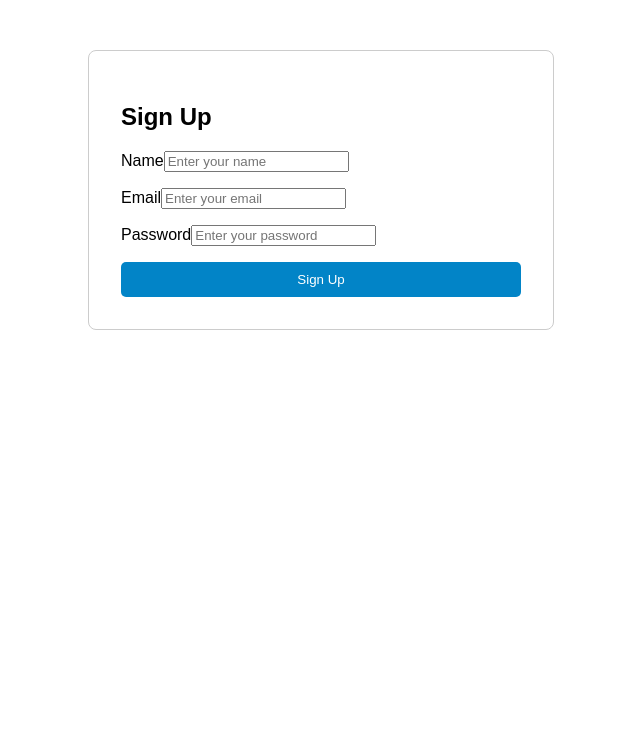
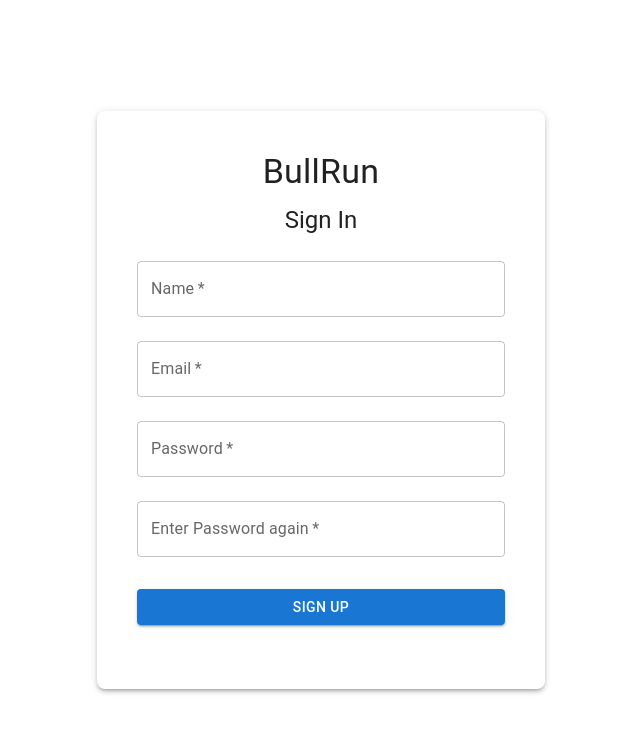
Before and after one commit to brennandavenport/BullRun, a React (Create React App) app: page /signup in a window 1280 px wide. Shown: the top 732 px of the page, without its empty margins (319-959 px from the left). Built offline with nearby package versions, Linux system fonts and the light colour scheme.

Commit message:
sign in complete

```diff
--- a/src/App.js
+++ b/src/App.js
@@ -9,6 +9,7 @@ import SignUp from "./pages/SignUp";
 import Portfolio from "./pages/Portfolio";
 import ProtectedRoute from "./ProtectedRoute";
 import { AuthProvider } from "./AuthContext";
+import UserSetup from "./pages/UserSetup";
 
 const App = () => {
   return (
@@ -18,6 +19,7 @@ const App = () => {
           <Route path="/" element={<Landing />} />
           <Route path="/signin" element={<SignIn />} />
           <Route path="/signup" element={<SignUp />} />
+          <Route path="/setup" element={<UserSetup />} />
 
           {/* Protected Routes */}
           <Route path="/portfolio" element={<ProtectedRoute element={<Portfolio />} />} />
--- a/src/pages/SignIn.jsx
+++ b/src/pages/SignIn.jsx
@@ -55,6 +55,11 @@ export default function SignIn() {
     }
   };
 
+  const handleSignUpClick = () => {
+    // Redirect to the SignUp page
+    navigate("/signup");
+  };
+
   return (
     <Box
       display="flex"
@@ -110,7 +115,7 @@ export default function SignIn() {
               >
                 Sign In
               </Button>
-              <Button fullWidth variant="outlined">
+              <Button fullWidth variant="outlined" onClick={handleSignUpClick} >
                 Sign Up
               </Button>
             </form>
--- a/src/pages/SignUp.jsx
+++ b/src/pages/SignUp.jsx
@@ -1,102 +1,147 @@
 import React, { useState } from 'react';
+import {
+  Box,
+  Button,
+  TextField,
+  Card,
+  CardContent,
+  Typography,
+} from "@mui/material";
+import { motion } from "framer-motion";
+import { useNavigate } from "react-router-dom";
 
-function SignUp() {
+export default function SignUp() {
   // State variables for form fields
+  const [email, setEmail] = useState('');
   const [name, setName] = useState('');
-  const [email, setEmail] = useState('');
   const [password, setPassword] = useState('');
+  const [password2, setPassword2] = useState('');
+  const [error, setError] = useState('');
+  const navigate = useNavigate();
 
-  // Handle form submission
-  const handleSubmit = (e) => {
+  const handleSubmit = async (e) => {
     e.preventDefault();
+    if (!email || !password || !password2) {
+      setError("Email and password are required");
+      return;
+    } else if (password !== password2) {
+      setError("Passwords do not match");
+      return;
+    }
 
-    // For demo purposes, we just console.log the values
-    console.log('Name:', name);
-    console.log('Email:', email);
-    console.log('Password:', password);
+    setError("");
+    console.log("Logging in with", { email, password });
+    try {
+      // Send a POST request to your Django backend
+      const response = await fetch("http://localhost:8000/auth/register/", {
+        method: "POST",
+        headers: {
+          "Content-Type": "application/json",
+        },
+        body: JSON.stringify({ name, email, password }),
+      });
 
-    // In a real app, you might send a request to your backend server here:
-    // fetch('/signup', { method: 'POST', body: JSON.stringify({ name, email, password }) })
+      const data = await response.json();
 
-    // Clear form fields after submission (optional)
-    setName('');
-    setEmail('');
-    setPassword('');
+      if (response.ok) {
+        console.log("Access token:", data.data?.tokens?.access);
+        localStorage.setItem("access_token", data.data.tokens.access);
+        localStorage.setItem("refresh_token", data.data.tokens.refresh);
+        localStorage.setItem("user", data.data.id); // Correctly access the user ID
+
+        // Redirect to the home page or dashboard
+        navigate("/");
+      } else {
+        // Handle errors from the backend
+        setError(data.detail || "Invalid credentials, try again");
+      }
+    } catch (err) {
+      console.error("Error during login:", err);
+      setError("An error occurred. Please try again.");
+    }
+
+    navigate("/setup");
   };
 
   return (
-    <div style={styles.container}>
-      <h2>Sign Up</h2>
-      <form style={styles.form} onSubmit={handleSubmit}>
-        <div style={styles.inputGroup}>
-          <label htmlFor="name">Name</label>
-          <input
-            id="name"
-            type="text"
+    <Box
+      display="flex"
+      alignItems="center"
+      justifyContent="center"
+      minHeight="100vh"
+      bgcolor="background.default"
+    >
+      <motion.div
+        initial={{ opacity: 0, y: -20 }}
+        animate={{ opacity: 1, y: 0 }}
+        transition={{ duration: 0.5 }}
+      >
+        <Card sx={{ width: 400, p: 3, borderRadius: 2, boxShadow: 3 }}>
+          <CardContent>
+            <Typography variant="h4" align="center" gutterBottom>
+              BullRun
+            </Typography>
+            <Typography variant="h5" align="center" gutterBottom>
+              Sign In
+            </Typography>
+            {error && (
+              <Typography color="error" align="center" sx={{ mb: 2 }}>
+                {error}
+              </Typography>
+            )}
+            <form onSubmit={handleSubmit}>
+              <TextField
+                fullWidth
+                label="Name"
+                type="name"
                 value={name}
                 onChange={(e) => setName(e.target.value)}
                 placeholder="Enter your name"
+                margin="normal"
                 required
               />
-        </div>
-
-        <div style={styles.inputGroup}>
-          <label htmlFor="email">Email</label>
-          <input
-            id="email"
+              <TextField
+                fullWidth
+                label="Email"
                 type="email"
                 value={email}
                 onChange={(e) => setEmail(e.target.value)}
                 placeholder="Enter your email"
+                margin="normal"
                 required
               />
-        </div>
-
-        <div style={styles.inputGroup}>
-          <label htmlFor="password">Password</label>
-          <input
-            id="password"
+              <TextField
+                fullWidth
+                label="Password"
                 type="password"
                 value={password}
                 onChange={(e) => setPassword(e.target.value)}
                 placeholder="Enter your password"
+                margin="normal"
                 required
               />
-        </div>
-
-        <button type="submit" style={styles.button}>
+              <TextField
+                fullWidth
+                label="Enter Password again"
+                type="password"
+                value={password2}
+                onChange={(e) => setPassword2(e.target.value)}
+                placeholder="Enter your password"
+                margin="normal"
+                required
+              />
+              <Button
+                type="submit"
+                fullWidth
+                variant="contained"
+                sx={{ mt: 3, mb: 2 }}
+              >
                 Sign Up
-        </button>
+              </Button>
             </form>
-    </div>
+          </CardContent>
+        </Card>
+      </motion.div>
+    </Box>
   );
 }
-
-// Basic inline styles as an example
-const styles = {
-  container: {
-    width: '400px',
-    margin: '50px auto',
-    fontFamily: 'Arial, sans-serif',
-    border: '1px solid #ccc',
-    padding: '2rem',
-    borderRadius: '8px',
-  },
-  form: {
-    display: 'flex',
-    flexDirection: 'column',
-  },
-  inputGroup: {
-    marginBottom: '1rem',
-  },
-  button: {
-    backgroundColor: '#0284c7',
-    color: '#fff',
-    border: 'none',
-    padding: '10px',
-    borderRadius: '5px',
-    cursor: 'pointer',
-  },
-};
-
-export default SignUp;
--- /dev/null
+++ b/src/pages/UserSetup.jsx
@@ -0,0 +1,122 @@
+import { useState } from "react";
+import {
+  Box,
+  Button,
+  Typography,
+  FormControl,
+  InputLabel,
+  Select,
+  MenuItem,
+  Card,
+  CardContent,
+  TextField,
+} from "@mui/material";
+import { useNavigate } from "react-router-dom";
+
+export default function PortfolioPreferences() {
+  const [totalInvestments, setTotalInvestments] = useState("");
+  const [totalLiquidity, setTotalLiquidity] = useState("");
+  const [riskFactor, setRiskFactor] = useState("medium");
+  const navigate = useNavigate();
+
+  const handleSubmit = async (e) => {
+    e.preventDefault();
+    console.log("Form submitted"); // Test log
+
+    // Prepare the data in the required JSON format
+    const userProfile = {
+      total_investments: totalInvestments,
+      total_liquidity: totalLiquidity,
+      risk_factor: riskFactor,
+      user: localStorage.getItem("user"), // Replace this with the actual user ID from your authentication system
+    };
+    console.log("Token:", localStorage.getItem("access_token"));
+    try {
+      // Send a POST request to your Django backend
+      const response = await fetch("http://localhost:8000/matches/userprofile/", {
+        method: "POST",
+        headers: {
+          "Content-Type": "application/json",
+          "Authorization": `Bearer ${localStorage.getItem("access_token")}`},
+        body: JSON.stringify(userProfile),
+      });
+
+      if (response.ok) {
+        // Redirect to the dashboard or home page
+        navigate("/");
+      } else {
+        console.error("Failed to save user profile");
+      }
+    } catch (err) {
+      console.error("Error saving user profile:", err);
+    }
+  };
+
+  return (
+    <Box
+      display="flex"
+      alignItems="center"
+      justifyContent="center"
+      minHeight="100vh"
+      bgcolor="background.default"
+    >
+      <Card sx={{ width: 500, p: 3, borderRadius: 2, boxShadow: 3 }}>
+        <CardContent>
+          <Typography variant="h4" align="center" gutterBottom>
+            Portfolio Preferences
+          </Typography>
+          <Typography variant="body1" align="center" sx={{ mb: 4 }}>
+            Tell us about your investment preferences.
+          </Typography>
+          <form onSubmit={handleSubmit}>
+            {/* Total Investments */}
+            <TextField
+              fullWidth
+              label="Total Investments"
+              type="number"
+              value={totalInvestments}
+              onChange={(e) => setTotalInvestments(e.target.value)}
+              placeholder="Enter total investments"
+              margin="normal"
+              required
+            />
+
+            {/* Total Liquidity */}
+            <TextField
+              fullWidth
+              label="Total Liquidity"
+              type="number"
+              value={totalLiquidity}
+              onChange={(e) => setTotalLiquidity(e.target.value)}
+              placeholder="Enter total liquidity"
+              margin="normal"
+              required
+            />
+
+            {/* Risk Factor */}
+            <FormControl fullWidth sx={{ mb: 3 }}>
+              <InputLabel id="risk-factor-label">Risk Factor</InputLabel>
+              <Select
+                labelId="risk-factor-label"
+                id="risk-factor"
+                value={riskFactor}
+                label="Risk Factor"
+                onChange={(e) => setRiskFactor(e.target.value)}
+                required
+              >
+                <MenuItem value="low">Low</MenuItem>
+                <MenuItem value="medium">Medium</MenuItem>
+                <MenuItem value="high">High</MenuItem>
+              </Select>
+            </FormControl>
+
+            {/* Submit Button */}
+            <Button type="submit" fullWidth variant="contained" sx={{ mt: 2 }}>
+              Save Preferences
+            </Button>
+          </form>
+        </CardContent>
+      </Card>
+    </Box>
+  );
+}
```
Also changed, not shown: src/pages/StockRecommendations.jsx (added, +34 -0 lines), src/utils/recommendations.js (added, +45 -0 lines). Lines whose indentation alone changed are shown as unchanged.
